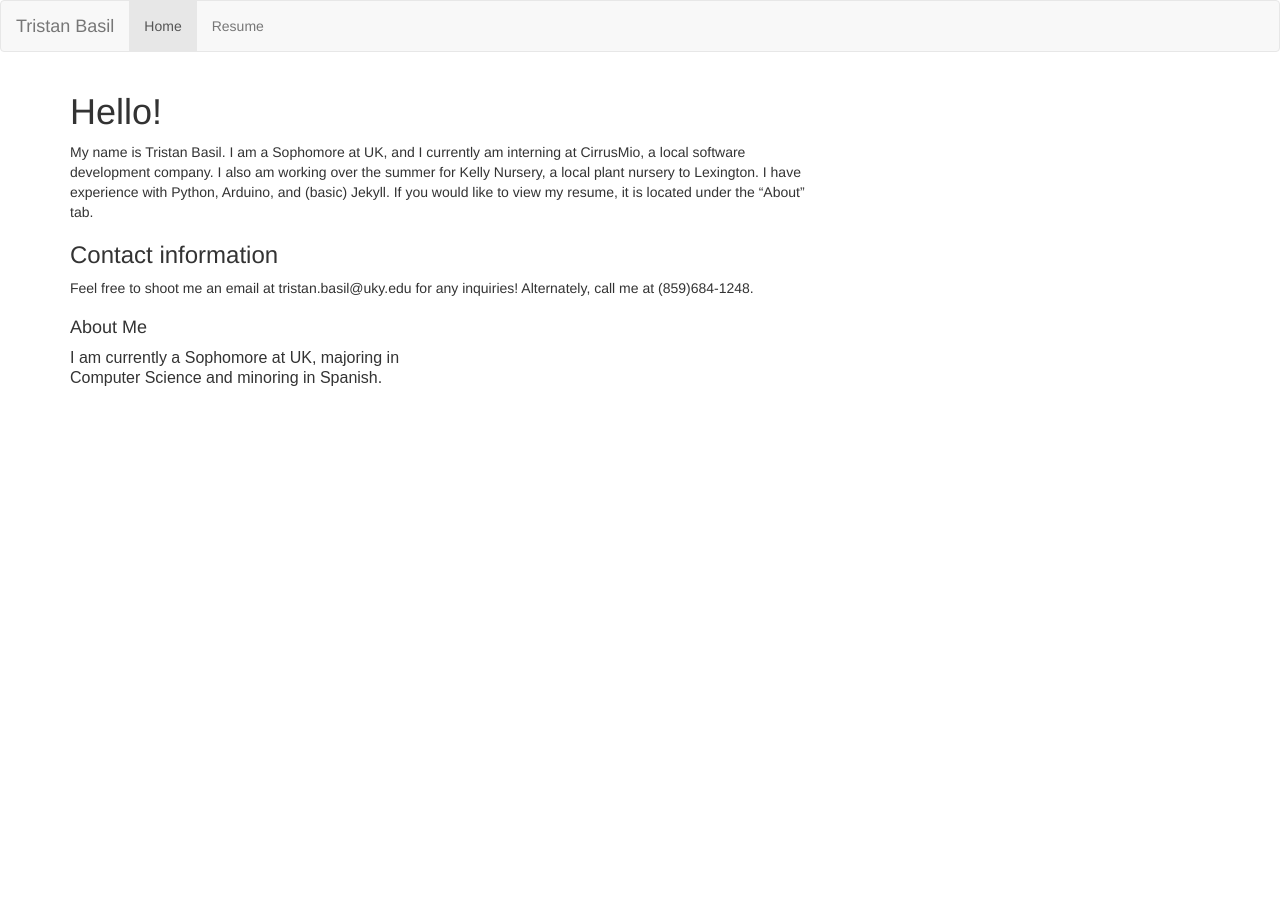
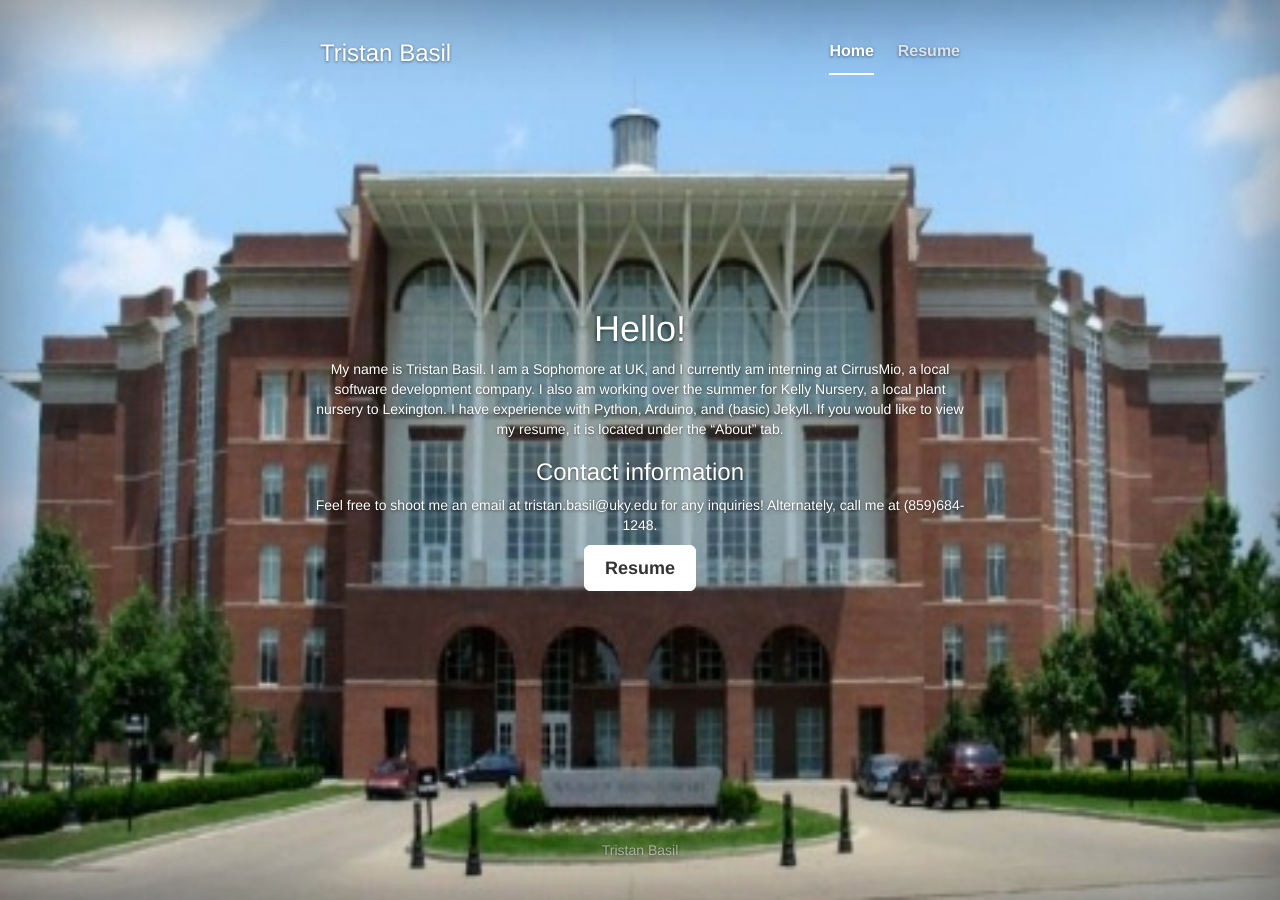
Before and after one commit to Immaculato/trying-out-jekyll, a Jekyll site: the page built from index.md, in a window 1280 px wide. Built offline with Jekyll 4.4.1, drawn with Linux system fonts in a browser that asks for light colours; nearby versions of some CDN libraries; Markdown is read by kramdown in place of the engine named in the settings.

Commit message:
added a pretty cover page

```diff
--- /dev/null
+++ b/_includes/cover_header.html
@@ -0,0 +1,20 @@
+<!DOCTYPE html>
+
+<html lang="en">
+  <head>
+    <meta charset="utf-8">
+    <title>{{ site.name }}</title>
+    <meta name="viewport" content="width=device-width, initial-scale=1.0">
+    <meta name="description" content="{{ site.description }}">
+    <link href="http://maxcdn.bootstrapcdn.com/bootstrap/3.3.4/css/bootstrap.min.css" rel="stylesheet">
+    <link href="/css/cover.css" rel="stylesheet">
+
+    <!-- HTML5 shim, for IE6-8 support of HTML5 elements -->
+    <!--[if lt IE 9]>
+      <script src="http://html5shim.googlecode.com/svn/trunk/html5.js"></script>
+    <![endif]-->
+    <script src="http://code.jquery.com/jquery-1.11.3.min.js"></script>
+    <script src="https://maxcdn.bootstrapcdn.com/bootstrap/3.3.4/js/bootstrap.min.js"></script>
+  </head>
+
+  <body>
--- a/_includes/header.html
+++ b/_includes/header.html
@@ -6,13 +6,12 @@
     <meta name="viewport" content="width=device-width, initial-scale=1.0">
     <meta name="description" content="{{ site.description }}">
     <link href="http://maxcdn.bootstrapcdn.com/bootstrap/3.3.4/css/bootstrap.min.css" rel="stylesheet">
-
     <!-- HTML5 shim, for IE6-8 support of HTML5 elements -->
     <!--[if lt IE 9]>
       <script src="http://html5shim.googlecode.com/svn/trunk/html5.js"></script>
     <![endif]-->
     <script src="http://code.jquery.com/jquery-1.11.3.min.js"></script>
-    <script src="http://maxcdn.bootstrapcdn.com/bootstrap/3.3.4/js/bootstrap.min.js"></script>
+    <script src="https://maxcdn.bootstrapcdn.com/bootstrap/3.3.4/js/bootstrap.min.js"></script>
   </head>
 
   <body>
@@ -39,5 +38,3 @@
         </div><!-- /.navbar-collapse -->
       </div><!-- /.container-fluid -->
     </nav>
-
-    <div class="container">
--- a/_includes/sidebar.html
+++ b/_includes/sidebar.html
@@ -1,6 +1,6 @@
 <style>
 
-p1 {
+p {
     font-family: "Arial";;
     text-align: center;
     font-size: 16px;
--- /dev/null
+++ b/_layouts/cover.html
@@ -0,0 +1,30 @@
+{% include cover_header.html %}
+<div class="site-wrapper">
+  <div class="site-wrapper-inner">
+    <div class="cover-container">
+      <div class="masthead clearfix">
+        <div class="inner">
+          <h3 class="masthead-brand">Tristan Basil</h3>
+          <nav>
+            <ul class="nav masthead-nav">
+              <li class="active"><a href="#">Home</a></li>
+              <li><a href="/about">Resume</a></li>
+            </ul>
+          </nav>
+        </div>
+      </div>
+      <div class="inner cover">
+        {{ content }}
+        <p class="lead">
+          <a href="/about" class="btn btn-lg btn-default">Resume</a>
+        </p>
+      </div>
+      <div class="mastfoot">
+        <div class="inner">
+          <p>Tristan Basil</p>
+        </div>
+      </div>
+    </div>
+  </div>
+</div>
+{% include footer.html %}
--- a/_layouts/default.html
+++ b/_layouts/default.html
@@ -1,11 +1,11 @@
 {% include header.html %}
 <div class="row">
-    <div class="col-md-8 coln-md-offset-4">
+    <div class="col-md-8 col-md-offset-2">
         {{ content }}
     </div>
 </div>
 <div class="row">
-    <div class="col-md-4 coln-md-offset-4">
+    <div class="col-md-6 col-md-offset-3">
         {% include sidebar.html %}
     </div>
 </div>
--- /dev/null
+++ b/css/cover.css
@@ -0,0 +1,165 @@
+/*
+ * Globals
+ */
+
+/* Links */
+a,
+a:focus,
+a:hover {
+  color: #fff;
+}
+
+/* Custom default button */
+.btn-default,
+.btn-default:hover,
+.btn-default:focus {
+  color: #333;
+  text-shadow: none; /* Prevent inheritence from `body` */
+  background-color: #fff;
+  border: 1px solid #fff;
+}
+
+
+/*
+ * Base structure
+ */
+
+html,
+body {
+  height: 100%;
+  background-image: url("/img/uk.jpeg");
+  background-size: 100% 100%;
+  background-repeat: no-repeat;
+}
+body {
+  color: #fff;
+  text-align: center;
+  text-shadow: 0 1px 3px rgba(0,0,0,.5);
+}
+
+/* Extra markup and styles for table-esque vertical and horizontal centering */
+.site-wrapper {
+  display: table;
+  width: 100%;
+  height: 100%; /* For at least Firefox */
+  min-height: 100%;
+  -webkit-box-shadow: inset 0 0 100px rgba(0,0,0,.5);
+          box-shadow: inset 0 0 100px rgba(0,0,0,.5);
+}
+.site-wrapper-inner {
+  display: table-cell;
+  vertical-align: top;
+}
+.cover-container {
+  margin-right: auto;
+  margin-left: auto;
+}
+
+/* Padding for spacing */
+.inner {
+  padding: 30px;
+}
+
+
+/*
+ * Header
+ */
+.masthead-brand {
+  margin-top: 10px;
+  margin-bottom: 10px;
+}
+
+.masthead-nav > li {
+  display: inline-block;
+}
+.masthead-nav > li + li {
+  margin-left: 20px;
+}
+.masthead-nav > li > a {
+  padding-right: 0;
+  padding-left: 0;
+  font-size: 16px;
+  font-weight: bold;
+  color: #fff; /* IE8 proofing */
+  color: rgba(255,255,255,.75);
+  border-bottom: 2px solid transparent;
+}
+.masthead-nav > li > a:hover,
+.masthead-nav > li > a:focus {
+  background-color: transparent;
+  border-bottom-color: #a9a9a9;
+  border-bottom-color: rgba(255,255,255,.25);
+}
+.masthead-nav > .active > a,
+.masthead-nav > .active > a:hover,
+.masthead-nav > .active > a:focus {
+  color: #fff;
+  border-bottom-color: #fff;
+}
+
+@media (min-width: 768px) {
+  .masthead-brand {
+    float: left;
+  }
+  .masthead-nav {
+    float: right;
+  }
+}
+
+
+/*
+ * Cover
+ */
+
+.cover {
+  padding: 0 20px;
+}
+.cover .btn-lg {
+  padding: 10px 20px;
+  font-weight: bold;
+}
+
+
+/*
+ * Footer
+ */
+
+.mastfoot {
+  color: #999; /* IE8 proofing */
+  color: rgba(255,255,255,.5);
+}
+
+
+/*
+ * Affix and center
+ */
+
+@media (min-width: 768px) {
+  /* Pull out the header and footer */
+  .masthead {
+    position: fixed;
+    top: 0;
+  }
+  .mastfoot {
+    position: fixed;
+    bottom: 0;
+  }
+  /* Start the vertical centering */
+  .site-wrapper-inner {
+    vertical-align: middle;
+  }
+  /* Handle the widths */
+  .masthead,
+  .mastfoot,
+  .cover-container {
+    width: 100%; /* Must be percentage or pixels for horizontal alignment */
+  }
+}
+
+@media (min-width: 992px) {
+  .masthead,
+  .mastfoot,
+  .cover-container {
+    width: 700px;
+  }
+}
```
Also changed, not shown: about/index.html (+8 -3 lines), index.md (+1 -1 lines), img/uk.jpeg (added), 4 other files.
